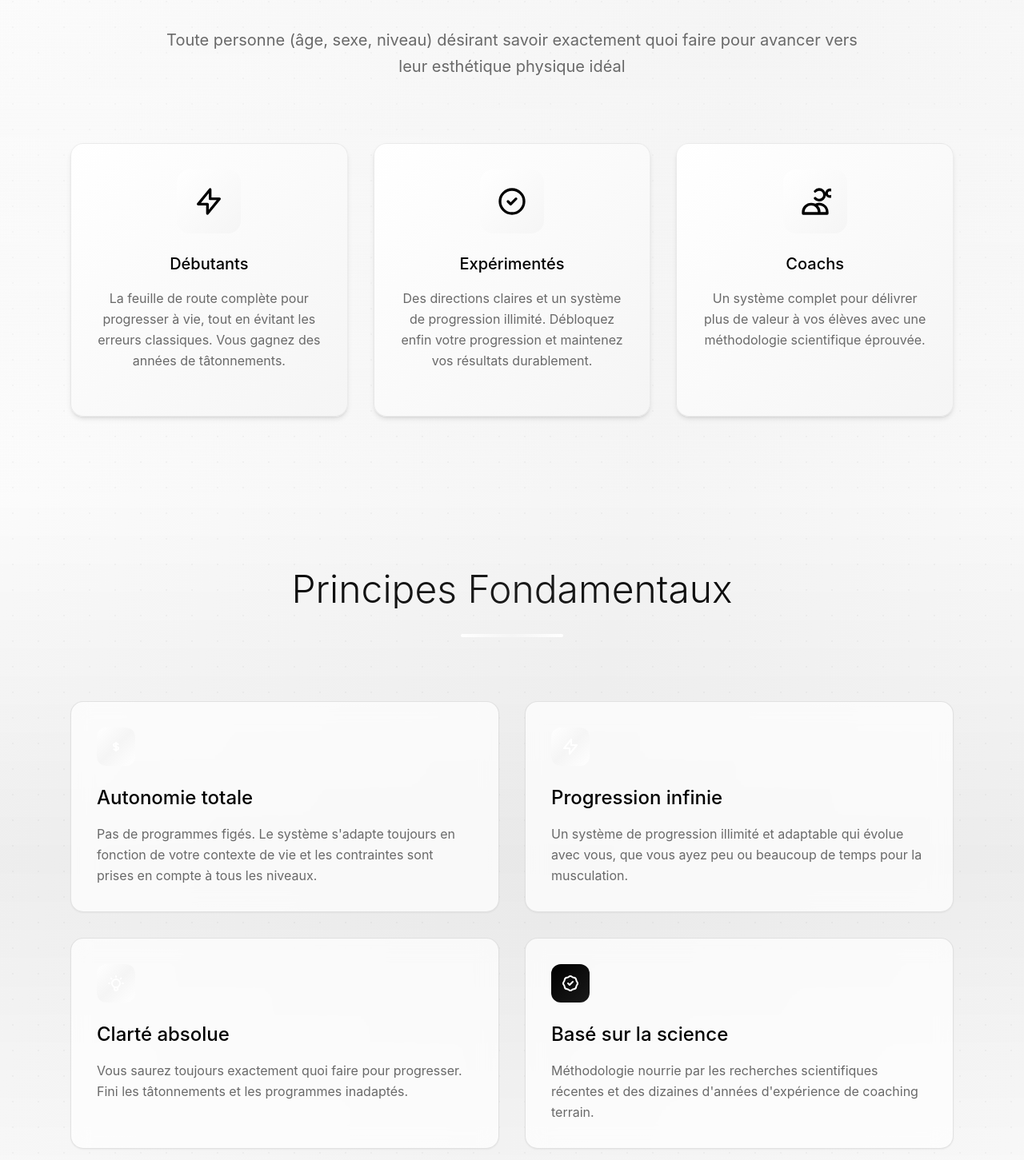
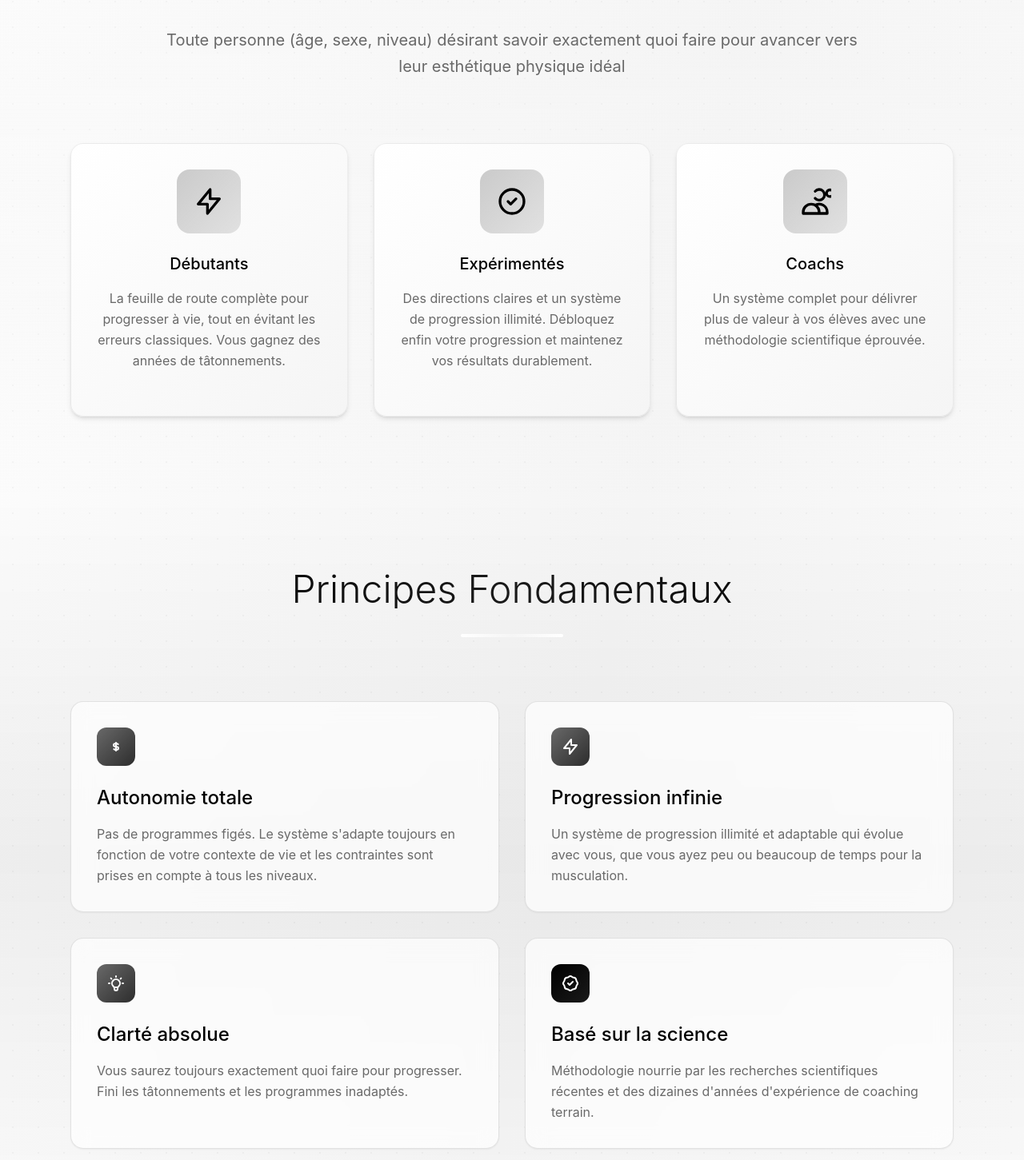
Before and after one commit to Messaoudiam/systeme-fluide, a Nuxt app: page /about in a window 1280 px wide. Shown: the part 1623-3074 px from the top of the page at 80% size. Built offline with nearby package versions, Linux system fonts and the light colour scheme.

Commit message:
changement couleur des icones en white mode

```diff
--- a/pages/about.vue
+++ b/pages/about.vue
@@ -144,8 +144,8 @@
 
         <div class="grid grid-cols-1 md:grid-cols-2 lg:grid-cols-3 gap-8">
           <div class="card-metric p-8 text-center group cursor-pointer">
-            <div class="w-20 h-20 bg-gradient-to-br from-success/20 to-success/10 rounded-2xl flex items-center justify-center mx-auto mb-6 group-hover:scale-110 transition-transform duration-300">
-              <svg class="w-10 h-10 text-success" fill="none" stroke="currentColor" viewBox="0 0 24 24">
+            <div class="w-20 h-20 bg-gradient-to-br from-black/20 to-black/10 dark:from-white/20 dark:to-white/10 rounded-2xl flex items-center justify-center mx-auto mb-6 group-hover:scale-110 transition-transform duration-300">
+              <svg class="w-10 h-10 text-black dark:text-white" fill="none" stroke="currentColor" viewBox="0 0 24 24">
                 <path stroke-linecap="round" stroke-linejoin="round" stroke-width="2" d="M13 10V3L4 14h7v7l9-11h-7z"></path>
               </svg>
             </div>
@@ -158,8 +158,8 @@
           </div>
 
           <div class="card-metric p-8 text-center group cursor-pointer">
-            <div class="w-20 h-20 bg-gradient-to-br from-warning/20 to-warning/10 rounded-2xl flex items-center justify-center mx-auto mb-6 group-hover:scale-110 transition-transform duration-300">
-              <svg class="w-10 h-10 text-warning" fill="none" stroke="currentColor" viewBox="0 0 24 24">
+            <div class="w-20 h-20 bg-gradient-to-br from-black/20 to-black/10 dark:from-white/20 dark:to-white/10 rounded-2xl flex items-center justify-center mx-auto mb-6 group-hover:scale-110 transition-transform duration-300">
+              <svg class="w-10 h-10 text-black dark:text-white" fill="none" stroke="currentColor" viewBox="0 0 24 24">
                 <path stroke-linecap="round" stroke-linejoin="round" stroke-width="2" d="M9 12l2 2 4-4m6 2a9 9 0 11-18 0 9 9 0 0118 0z"></path>
               </svg>
             </div>
@@ -172,8 +172,8 @@
           </div>
 
           <div class="card-metric p-8 text-center group cursor-pointer">
-            <div class="w-20 h-20 bg-gradient-to-br from-error/20 to-error/10 rounded-2xl flex items-center justify-center mx-auto mb-6 group-hover:scale-110 transition-transform duration-300">
-              <svg class="w-10 h-10 text-error" fill="none" stroke="currentColor" viewBox="0 0 24 24">
+            <div class="w-20 h-20 bg-gradient-to-br from-black/20 to-black/10 dark:from-white/20 dark:to-white/10 rounded-2xl flex items-center justify-center mx-auto mb-6 group-hover:scale-110 transition-transform duration-300">
+              <svg class="w-10 h-10 text-black dark:text-white" fill="none" stroke="currentColor" viewBox="0 0 24 24">
                 <path stroke-linecap="round" stroke-linejoin="round" stroke-width="2" d="M12 4.354a4 4 0 110 5.292M15 21H3v-1a6 6 0 0112 0v1zm0 0h6v-1a6 6 0 00-9-5.197m13.5-9a2.5 2.5 0 11-5 0 2.5 2.5 0 015 0z"></path>
               </svg>
             </div>
@@ -201,7 +201,7 @@
 
         <div class="grid grid-cols-1 md:grid-cols-2 gap-8">
           <div class="card p-8 text-left group hover-lift">
-            <div class="w-12 h-12 bg-gradient-to-br from-success to-success/70 rounded-xl flex items-center justify-center mb-6 group-hover:scale-110 transition-transform duration-300">
+            <div class="w-12 h-12 bg-gradient-to-br from-gray-medium to-gray-dark rounded-xl flex items-center justify-center mb-6 group-hover:scale-110 transition-transform duration-300">
               <svg class="w-6 h-6 text-white" fill="none" stroke="currentColor" viewBox="0 0 24 24">
                 <path stroke-linecap="round" stroke-linejoin="round" stroke-width="2" d="M12 8c-1.657 0-3 .895-3 2s1.343 2 3 2 3 .895 3 2-1.343 2-3 2m0-8c1.11 0 2.08.402 2.599 1M12 8V7m0 1v8m0 0v1m0-1c-1.11 0-2.08-.402-2.599-1"></path>
               </svg>
@@ -213,7 +213,7 @@
           </div>
 
           <div class="card p-8 text-left group hover-lift">
-            <div class="w-12 h-12 bg-gradient-to-br from-warning to-warning/70 rounded-xl flex items-center justify-center mb-6 group-hover:scale-110 transition-transform duration-300">
+            <div class="w-12 h-12 bg-gradient-to-br from-gray-medium to-gray-dark rounded-xl flex items-center justify-center mb-6 group-hover:scale-110 transition-transform duration-300">
               <svg class="w-6 h-6 text-white" fill="none" stroke="currentColor" viewBox="0 0 24 24">
                 <path stroke-linecap="round" stroke-linejoin="round" stroke-width="2" d="M13 10V3L4 14h7v7l9-11h-7z"></path>
               </svg>
@@ -225,7 +225,7 @@
           </div>
 
           <div class="card p-8 text-left group hover-lift">
-            <div class="w-12 h-12 bg-gradient-to-br from-error to-error/70 rounded-xl flex items-center justify-center mb-6 group-hover:scale-110 transition-transform duration-300">
+            <div class="w-12 h-12 bg-gradient-to-br from-gray-medium to-gray-dark rounded-xl flex items-center justify-center mb-6 group-hover:scale-110 transition-transform duration-300">
               <svg class="w-6 h-6 text-white" fill="none" stroke="currentColor" viewBox="0 0 24 24">
                 <path stroke-linecap="round" stroke-linejoin="round" stroke-width="2" d="M9.663 17h4.673M12 3v1m6.364 1.636l-.707.707M21 12h-1M4 12H3m3.343-5.657l-.707-.707m2.828 9.9a5 5 0 117.072 0l-.548.547A3.374 3.374 0 0014 18.469V19a2 2 0 11-4 0v-.531c0-.895-.356-1.754-.988-2.386l-.548-.547z"></path>
               </svg>
```
